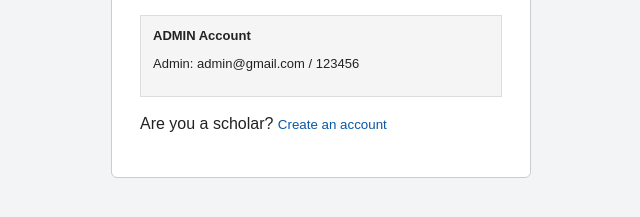
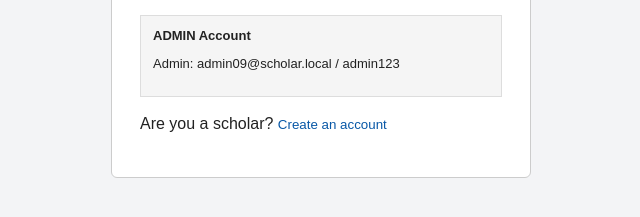
Before and after one commit to jayli69/SAD-ScholarshipMonetoringSystem-Mondejar, a plain HTML site: page index.html in a window 1280 px wide. Shown: the part 475-692 px from the top of the page, 319-959 px from the left. Drawn offline with nearby package versions, Linux system fonts and the light colour scheme.

Commit message:
Update admin account credentials in index.html

```diff
--- a/index.html
+++ b/index.html
@@ -24,7 +24,7 @@
 
     <div class="demo-box">
       <strong>ADMIN Account</strong>
-      <p>Admin: admin@gmail.com / 123456</p>
+      <p>Admin: admin09@scholar.local / admin123</p>
     </div>
 
     <p>Are you a scholar? <button id="showRegister" class="link-btn" type="button">Create an account</button></p>
```
